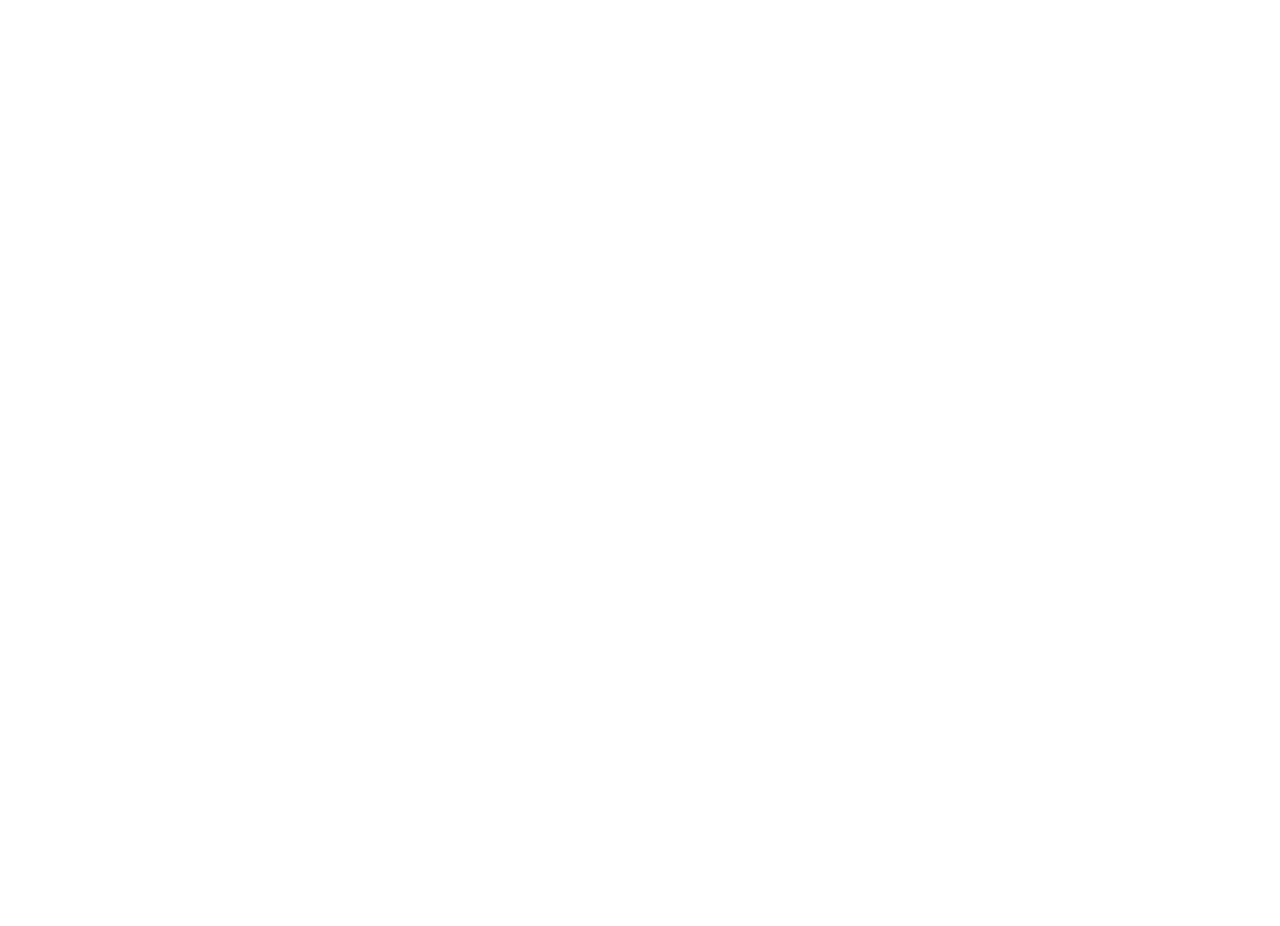
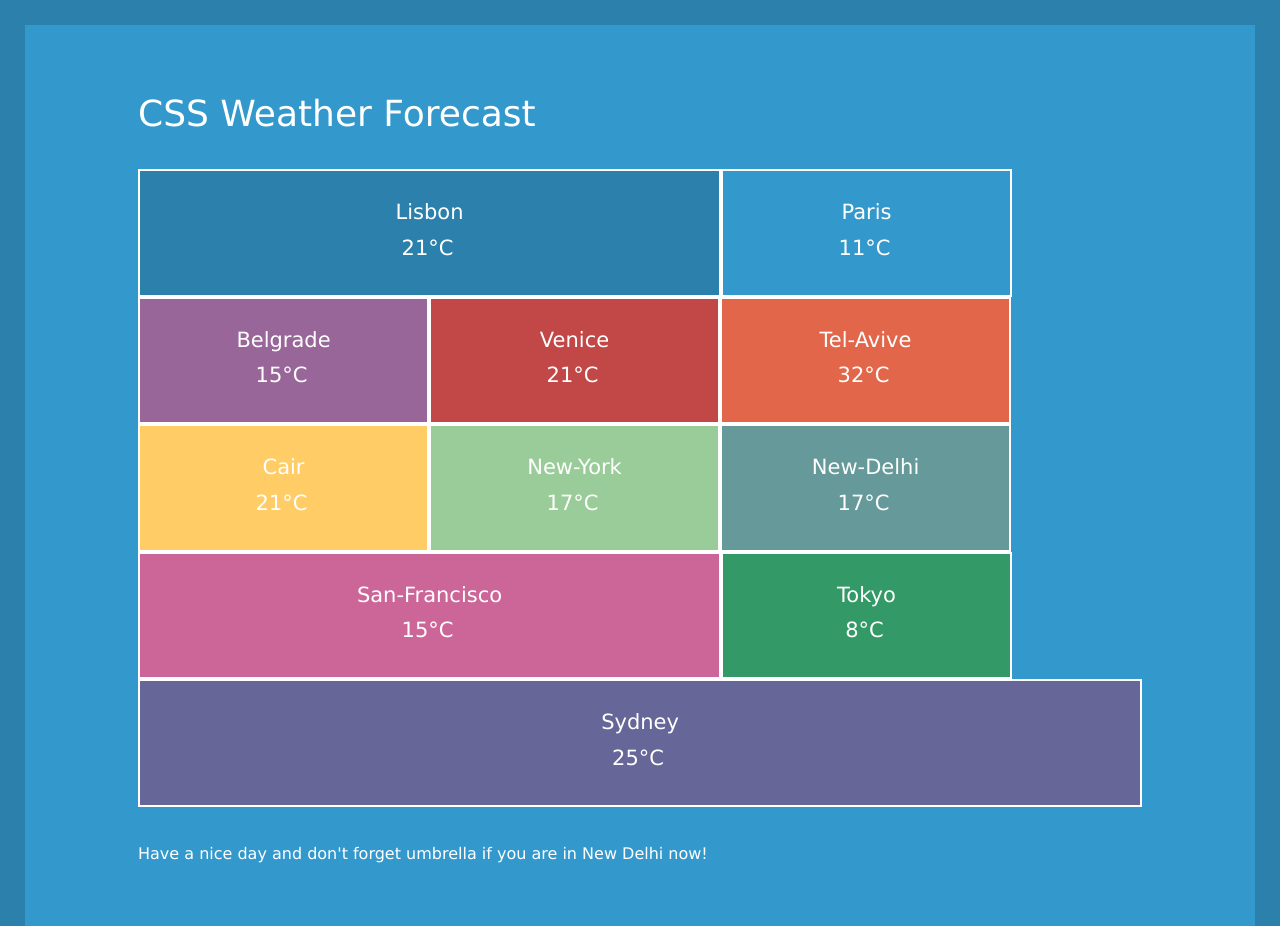
Before and after one commit to artem-pobehailo/weather, a plain HTML site: page index.html in a window 1280 px wide. Before the commit the page ends 800 px from the top, so only its background shows below. Drawn offline with nearby package versions, Linux system fonts and the light colour scheme; some icons are missing.

Commit message:
Enhance index.html with weather forecast layout and styles; add live server settings

```diff
--- a/index.html
+++ b/index.html
@@ -1,11 +1,150 @@
-<!DOCTYPE html>
+<!doctype html>
 <html lang="en">
-<head>
-    <meta charset="UTF-8">
-    <meta name="viewport" content="width=device-width, initial-scale=1.0">
-    <title>Document</title>
-</head>
-<body>
+  <head>
+    <meta charset="UTF-8" />
+    <meta name="viewport" content="width=device-width, initial-scale=1.0" />
 
-</body>
+    <link
+      rel="stylesheet"
+      href="https://cdnjs.cloudflare.com/ajax/libs/modern-normalize/3.0.1/modern-normalize.min.css"
+      integrity="sha512-q6WgHqiHlKyOqslT/lgBgodhd03Wp4BEqKeW6nNtlOY4quzyG3VoQKFrieaCeSnuVseNKRGpGeDU3qPmabCANg=="
+      crossorigin="anonymous"
+      referrerpolicy="no-referrer"
+    />
+
+    <link
+      rel="stylesheet"
+      href="https://cdnjs.cloudflare.com/ajax/libs/weather-icons/2.0.10/css/weather-icons.min.css"
+    />
+
+    <script src="https://cdn.tailwindcss.com"></script>
+    <style>
+      * {
+        transition: all 0.1s ease-in;
+        font-family: "Lucida Sans Unicode", "Lucida Grande", sans-serif;
+       box-sizing: border-box;}
+        body {
+
+        margin: 0;
+        }
+         h1, p { margin: 0; padding: 0; }
+
+    </style>
+
+    <title>Weather Forecast</title>
+  </head>
+  <body class="bg-gray-100">
+    <div
+      class="max-w-[1440px] mx-auto bg-[#39c] border-[25px] border-[#2b81ac] py-[60px] px-[113px] text-center h-full "
+    >
+      <h1 class="text-left text-white text-4xl mb-[35px] ">
+        CSS Weather Forecast <i class="wi wi-sunrise text-5xl "></i>
+      </h1>
+<div class="text-[0] text-left wrap-nowrap m-auto">
+
+          <div
+            class="max-w-[583px] w-full border-[2px] border-[#fff] h-full text-center py-[26px] inline-block  bg-[#2b81ac] inline-block"
+          >
+            <p class="text-center text-white text-[21px]">Lisbon</p>
+            <p class="text-center text-white text-[21px]">
+              21°C <i class="wi wi-day-sunny text-4xl align-middle pl-1 "></i>
+            </p>
+          </div>
+
+           <div
+            class="max-w-[291px] w-full border-[2px] border-[#fff] h-full text-center py-[26px] inline-block  bg-[#3c] inline-block"
+          >
+            <p class="text-center text-white text-[21px]">Paris</p>
+            <p class="text-center text-white text-[21px]">
+              11°C <i class="wi wi-night-hail text-4xl align-middle pl-1 "></i>
+            </p>
+          </div>
+
+           <div
+            class="max-w-[291px] w-full border-[2px] border-[#fff] h-full text-center py-[26px] inline-block  bg-[#969] inline-block"
+          >
+            <p class="text-center text-white text-[21px]">Belgrade</p>
+            <p class="text-center text-white text-[21px]">
+              15°C <i class="wi wi-day-cloudy text-4xl align-middle pl-1 "></i>
+            </p>
+          </div>
+
+           <div
+            class="max-w-[291px] w-full border-[2px] border-[#fff] h-full text-center py-[26px] inline-block  bg-[#c24747] inline-block"
+          >
+            <p class="text-center text-white text-[21px]">Venice</p>
+            <p class="text-center text-white text-[21px]">
+              21°C <i class="wi wi-day-cloudy-high text-4xl align-middle pl-1 "></i>
+            </p>
+          </div>
+
+           <div
+            class="max-w-[291px] w-full border-[2px] border-[#fff] h-full text-center py-[26px] inline-block  bg-[#e2674a] inline-block"
+          >
+            <p class="text-center text-white text-[21px]">Tel-Avive</p>
+            <p class="text-center text-white text-[21px]">
+              32°C<i class="wi wi-hot text-4xl align-middle pl-1 "></i>
+            </p>
+          </div>
+
+           <div
+            class="max-w-[291px] w-full border-[2px] border-[#fff] h-full text-center py-[26px] inline-block  bg-[#fc6] inline-block"
+          >
+            <p class="text-center text-white text-[21px]">Cair</p>
+            <p class="text-center text-white text-[21px]">
+              21°C <i class="wi wi-day-sunny text-4xl align-middle pl-1 "></i>
+            </p>
+          </div>
+
+           <div
+            class="max-w-[291px] w-full border-[2px] border-[#fff] h-full text-center py-[26px] inline-block  bg-[#9c9] inline-block"
+          >
+            <p class="text-center text-white text-[21px]">New-York</p>
+            <p class="text-center text-white text-[21px]">
+              17°C <i class="wi wi-day-sleet-storm text-4xl align-middle pl-1 "></i>
+            </p>
+          </div>
+
+           <div
+            class="max-w-[291px] w-full border-[2px] border-[#fff] h-full text-center py-[26px] inline-block  bg-[#699] inline-block"
+          >
+            <p class="text-center text-white text-[21px]">New-Delhi</p>
+            <p class="text-center text-white text-[21px]">
+              17°C<i class="wi wi-rain-wind text-4xl align-middle pl-1 "></i>
+            </p>
+          </div>
+
+           <div
+            class="max-w-[583px] w-full border-[2px] border-[#fff] h-full text-center py-[26px] inline-block  bg-[#c69] inline-block"
+          >
+            <p class="text-center text-white text-[21px]">San-Francisco</p>
+            <p class="text-center text-white text-[21px]">
+              15°C <i class="wi wi-day-sunny-overcast text-4xl align-middle pl-1 "></i>
+            </p>
+          </div>
+
+           <div
+            class="max-w-[291px] w-full border-[2px] border-[#fff] h-full text-center py-[26px] inline-block  bg-[#396] inline-block"
+          >
+            <p class="text-center text-white text-[21px]">Tokyo</p>
+            <p class="text-center text-white text-[21px]">
+              8°C <i class="wi wi-night-clear text-4xl align-middle pl-1 "></i>
+            </p>
+          </div>
+
+           <div
+            class="max-w-[1165px] w-full border-[2px] border-[#fff] h-full text-center py-[26px] inline-block  bg-[#669] inline-block"
+          >
+            <p class="text-center text-white text-[21px]">Sydney</p>
+            <p class="text-center text-white text-[21px]">
+              25°C <i class="wi wi-night-cloudy-high text-4xl align-middle pl-1 "></i>
+            </p>
+          </div>
+</div>
+
+<p class="text-left text-white text-[16px] mt-[35px] ">Have a nice day and don't forget umbrella if you are in New Delhi now!</p>
+
+
+    </div>
+  </body>
 </html>
```
